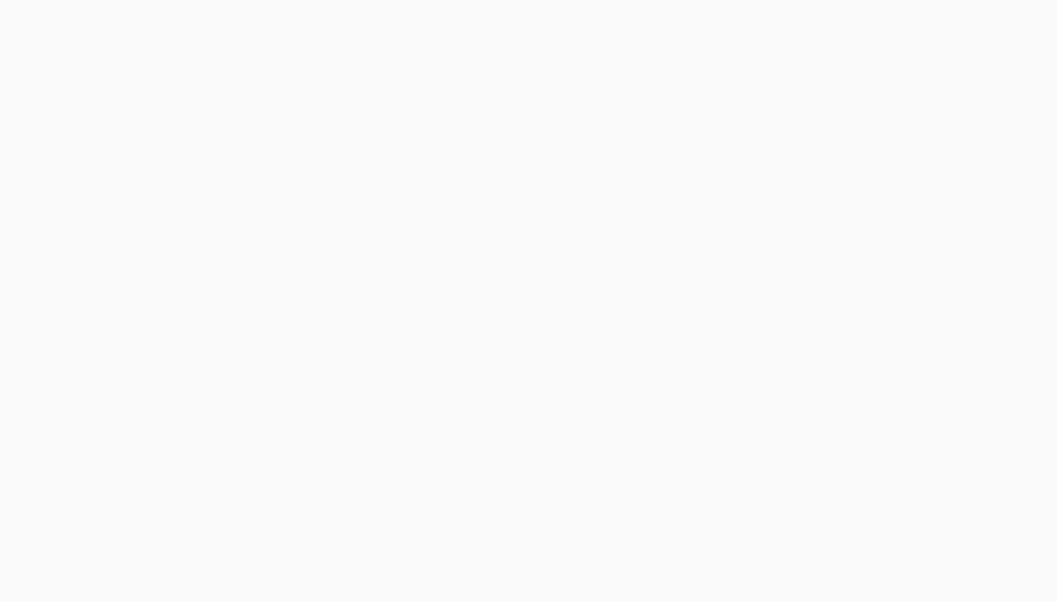
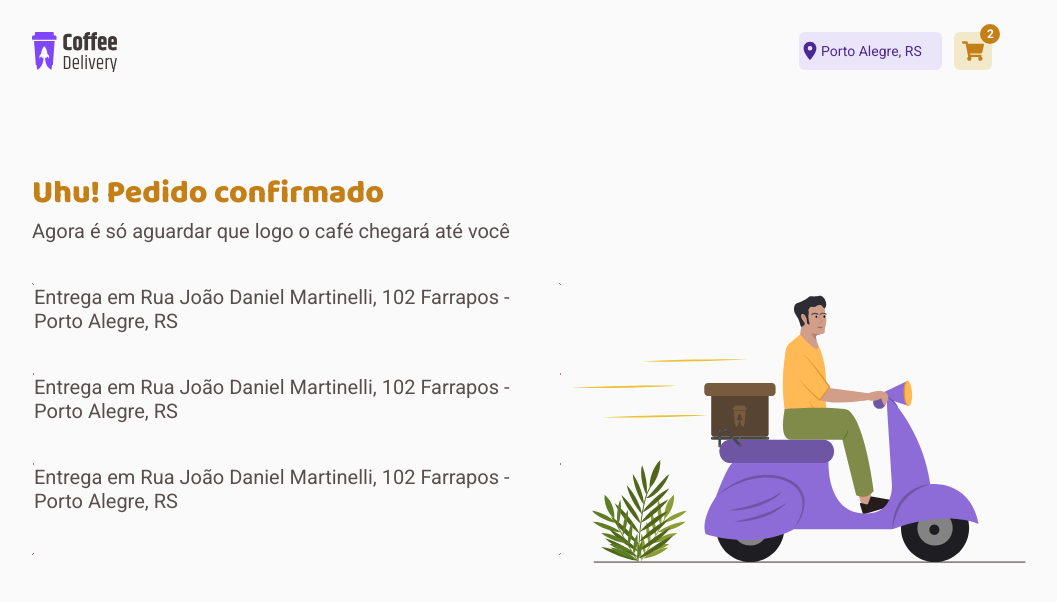
Before and after one commit to mauriani/coffee-delivery, a React (Vite) app: page /paymentsuccess in a window 1280 px wide. Before the commit this address had no page. Shown: the top 602 px of the page, without its empty margins (128-1185 px from the left). Built offline with nearby package versions, Linux system fonts and the light colour scheme.

Commit message:
payment success em andamento

```diff
--- a/src/Router.tsx
+++ b/src/Router.tsx
@@ -3,6 +3,7 @@ import { Routes, Route } from "react-router-dom";
 import { DefaultLayout } from "./layouts/DefaultLayout";
 import { Home } from "./pages/Home";
 import { Payment } from "./pages/Payment";
+import { PaymentSuccess } from "./pages/PaymentSuccess";
 
 export function Router() {
   return (
@@ -10,6 +11,7 @@ export function Router() {
       <Route path="/" element={<DefaultLayout />}>
         <Route path="/" element={<Home />} />
         <Route path="/payment" element={<Payment />} />
+        <Route path="/paymentsuccess" element={<PaymentSuccess />} />
       </Route>
     </Routes>
   );
--- a/src/components/Header/styles.ts
+++ b/src/components/Header/styles.ts
@@ -63,8 +63,8 @@ export const ButtonTotalCart = styled.button`
 
   position: relative;
 
-  width: 38px;
-  height: 38px;
+  width: 2.375rem;
+  height: 2.375rem;
   border: 0;
 
   border-radius: 6px;
--- /dev/null
+++ b/src/pages/PaymentSuccess/index.tsx
@@ -0,0 +1,40 @@
+import { ContainerSuccess, ContentSuccess } from "./styles";
+
+import delivery from "../../assets/delivery.svg";
+
+export function PaymentSuccess() {
+  return (
+    <ContainerSuccess>
+      <div>
+        <h1>Uhu! Pedido confirmado</h1>
+        <p>Agora é só aguardar que logo o café chegará até você</p>
+      </div>
+
+      <ContentSuccess>
+        <div>
+          <div>
+            <p>
+              Entrega em Rua João Daniel Martinelli, 102 Farrapos - Porto
+              Alegre, RS
+            </p>
+          </div>
+
+          <div>
+            <p>
+              Entrega em Rua João Daniel Martinelli, 102 Farrapos - Porto
+              Alegre, RS
+            </p>
+          </div>
+
+          <div>
+            <p>
+              Entrega em Rua João Daniel Martinelli, 102 Farrapos - Porto
+              Alegre, RS
+            </p>
+          </div>
+        </div>
+        <img src={delivery} alt="" />
+      </ContentSuccess>
+    </ContainerSuccess>
+  );
+}
--- /dev/null
+++ b/src/pages/PaymentSuccess/styles.ts
@@ -0,0 +1,56 @@
+import styled from "styled-components";
+
+export const ContainerSuccess = styled.main`
+  display: flex;
+  flex-direction: column;
+
+  > div {
+    padding: 0 10rem;
+    h1 {
+      font-family: "Baloo 2";
+      font-style: normal;
+      font-weight: 800;
+
+      font-size: 2rem;
+
+      color: ${(props) => props.theme["yellow-500"]};
+    }
+
+    p {
+      font-family: "Roboto";
+      font-style: normal;
+      font-weight: 400;
+      font-size: 1.25rem;
+    }
+  }
+`;
+
+export const ContentSuccess = styled.div`
+  display: flex;
+  flex-direction: row;
+  justify-content: space-between;
+
+  padding: 0 10rem;
+
+  margin-top: 40px;
+
+  img {
+    width: 30.75rem;
+    height: 18.313rem;
+  }
+
+  div {
+    display: flex;
+    flex-direction: column;
+    align-items: flex-start;
+
+    width: 526px;
+    height: 270px;
+
+    border-radius: 6px 36px;
+
+    border: 1px solid;
+
+    border-image: linear-gradient(102.89deg, #dbac2c 2.61%, #8047f8 98.76%);
+  }
+`;
```
Also changed, not shown: src/assets/delivery.svg (added).
